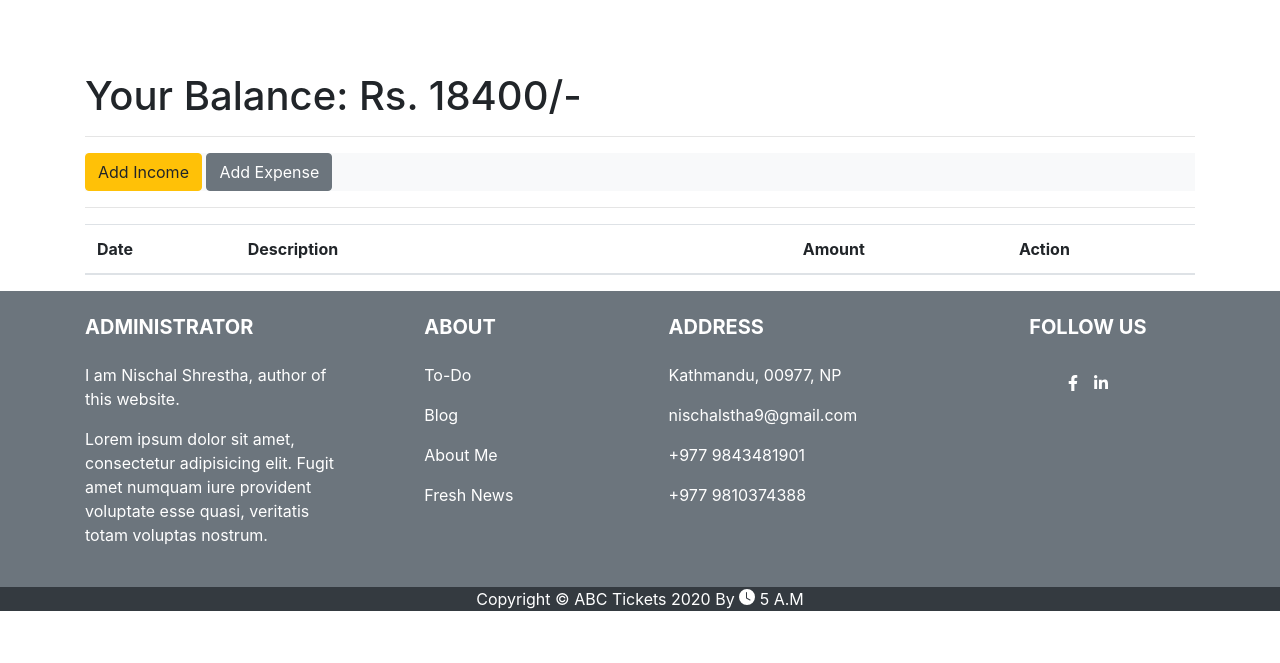
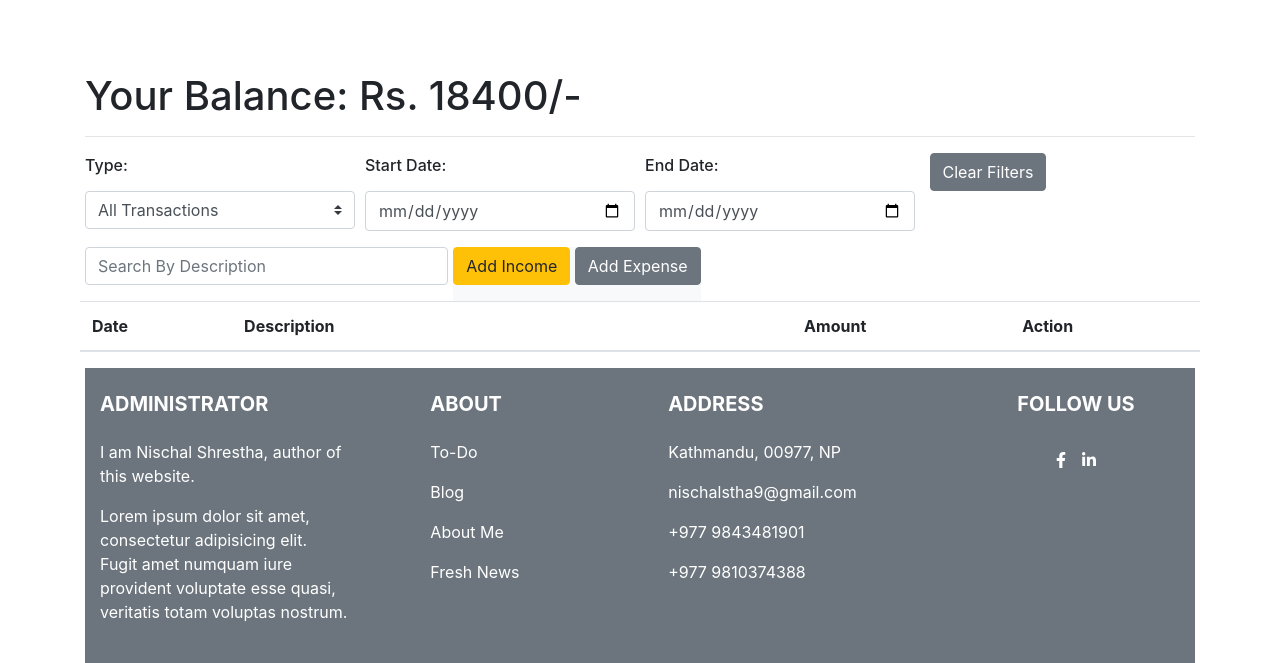
Before and after one commit to nischalstha9/ExpenseTracker, a Django app: page / in a window 1280 px wide. Shown: the part 56-719 px from the top of the page. Run offline with Django 3.2, Linux system fonts and the light colour scheme; a user stored in the database is signed in; data comes from the database, SQL or seed files in the repository; both versions use the stored data as it was after the commit; lists and menus that the app fills with data are empty; some libraries are stand-ins or nearby versions.

Commit message:
filters done

```diff
--- a/main/api_views.py
+++ b/main/api_views.py
@@ -42,9 +42,11 @@ def BalanceAPIView(request):
 class TransactionListAPIView(ListCreateAPIView):
     queryset = Transaction.objects.all()
     serializer_class = TransactionSerializer
-    filter_backends = [SearchFilter]
+    filter_backends = (filters.DjangoFilterBackend, SearchFilter)
     search_fields = ['description']
     pagination_class = StandardResultsSetPagination
+    filterset_fields = {
+        'date': ['gte', 'lte', 'date__range'], '_type': {'exact'}, }
 
 
 class TransactionOpenAPIView(RetrieveUpdateDestroyAPIView):
--- a/static/main/home.js
+++ b/static/main/home.js
@@ -1,4 +1,13 @@
 $(function () {
+  $.ajax({
+    url: "/mybalance/",
+    success: function (result) {
+      $("#balance_amt").html(result.balance);
+    },
+    error: function (err) {
+      console.log(err);
+    },
+  });
   //CSRF FUNCTION
   function getCookie(name) {
     let cookieValue = null;
@@ -18,18 +27,15 @@ $(function () {
   const csrftoken = getCookie("csrftoken");
 
   //TABLE DATA RETRIEVER
-  function getTableData() {
+  function getTableData(page = 1, trans_type = "", date = ", ", search = "") {
+    if (date != ", ") {
+      var url = `${window.location.protocol}//${window.location.host}/my-tasks/?page=${page}&_type=${trans_type}&date__date__range=${date}&search=${search}`;
+    } else {
+      var url = `${window.location.protocol}//${window.location.host}/my-tasks/?page=${page}&_type=${trans_type}&search=${search}`;
+    }
+    console.log(url);
     $.ajax({
-      url: "/mybalance/",
-      success: function (result) {
-        $("#balance_amt").html(result.balance);
-      },
-      error: function (err) {
-        console.log(err);
-      },
-    });
-    $.ajax({
-      url: "/my-tasks/",
+      url: url,
       success: function (result) {
         var tdata = "";
         result = result.results;
@@ -41,7 +47,7 @@ $(function () {
                   <td>${tran.amount}</td>
                   <td>
                       <div class="btn-group btn-group-small">
-                          <button class='btn btn-small btn-warning tran-edit' data-id='${tran.id}' data-desc='${tran.description}' data-amount='${tran.amount}' data-type='${tran._type}'>&#9998;</button>
+                          <button class='btn btn-small tran-edit' data-id='${tran.id}' data-desc='${tran.description}' data-amount='${tran.amount}' data-type='${tran._type}'>&#9998;</button>
 
                       </div>
                   </td>
@@ -55,6 +61,50 @@ $(function () {
     });
   }
   getTableData();
+
+  //FILTERS
+  var search = "";
+  var page = 1;
+  var trans_type = "";
+  var sdate = "";
+  var edate = "";
+  var date = sdate + ", " + edate;
+  $("#Transasction_Filter").change(function (e) {
+    page = 1;
+    trans_type = e.target.value;
+    getTableData(page, trans_type, date, search);
+  });
+  $("#sdate-filter").change(function (e) {
+    page = 1;
+    sdate = e.target.value;
+    if (edate == "" || edate < sdate) {
+      edate = sdate;
+    }
+    date = sdate + ", " + edate;
+    getTableData(page, trans_type, date, search);
+  });
+  $("#edate-filter").change(function (e) {
+    page = 1;
+    edate = e.target.value;
+    if (sdate == "" || sdate > edate) {
+      sdate = edate;
+    }
+    date = sdate + ", " + edate;
+    getTableData(page, trans_type, date, search);
+  });
+  $("#search-filter").keypress(function (e) {
+    if (e.which == 13) {
+      e.preventDefault();
+      page = 1;
+      search = e.target.value;
+      getTableData(page, trans_type, date, search);
+    }
+  });
+  $("#clear-filter").click(function () {
+    page = 1;
+    $("#filter-form")[0].reset();
+    getTableData((page = 1), (trans_type = ""), (date = ","), (search = ""));
+  });
 
   // MODAL TOGGLER
   $("#add-trans-btn").click(function () {
--- a/templates/home.html
+++ b/templates/home.html
@@ -99,6 +99,39 @@
 
 <h1>Your Balance: Rs. <span id='balance_amt'>0</span>/- </h1>
 <hr>
+
+<form action="" method="get" id='filter-form'>
+    <div class="form-row">
+    <div class="form-group col-md-3">
+      <label for="inputState"><h6>Type:</h6></label>
+      <select class="custom-select" id='Transasction_Filter'>
+        <option value="">All Transactions</option>
+        <option value="DEBIT">Income</option>
+        <option value="CREDIT">Expenses</option>
+      </select>
+    </div>
+
+    <div class="form-group col-md-3">
+    <label for="inputState"><h6>Start Date:</h6></label>
+      <input type="date" autocomplete="false" class='form-control' id='sdate-filter'>
+    </div>
+
+    <div class="form-group col-md-3">
+    <label for="inputState"><h6>End Date:</h6></label>
+      <input type="date" autocomplete="false" class='form-control' id='edate-filter'>
+    </div>
+
+    <div class="form-group col-md-3">
+    <label for="inputState"><h6></h6></label>
+      <input type="button" autocomplete="false" class='btn btn-secondary' id='clear-filter' value='Clear Filters'>
+    </div>
+
+    <div class="form-group col-md-4">
+      <input type="text" autocomplete="false" class='form-control' id='search-filter' placeholder='Search By Description'>
+    </div>
+
+</form>
+
 <div class="sticky-top fixed-top bg-light">
 <button type="button" class="btn btn-warning" id='add-trans-btn'>
   Add Income
@@ -121,6 +154,7 @@
   <tbody id='tbody'>
   </tbody>
 </table>
+<span class="pagination-span"></span>
 {% endblock content %}
 {% block javascript %}
     <script src="{% static 'main/home.js' %}"></script>
```
Also changed, not shown: db.sqlite3.
